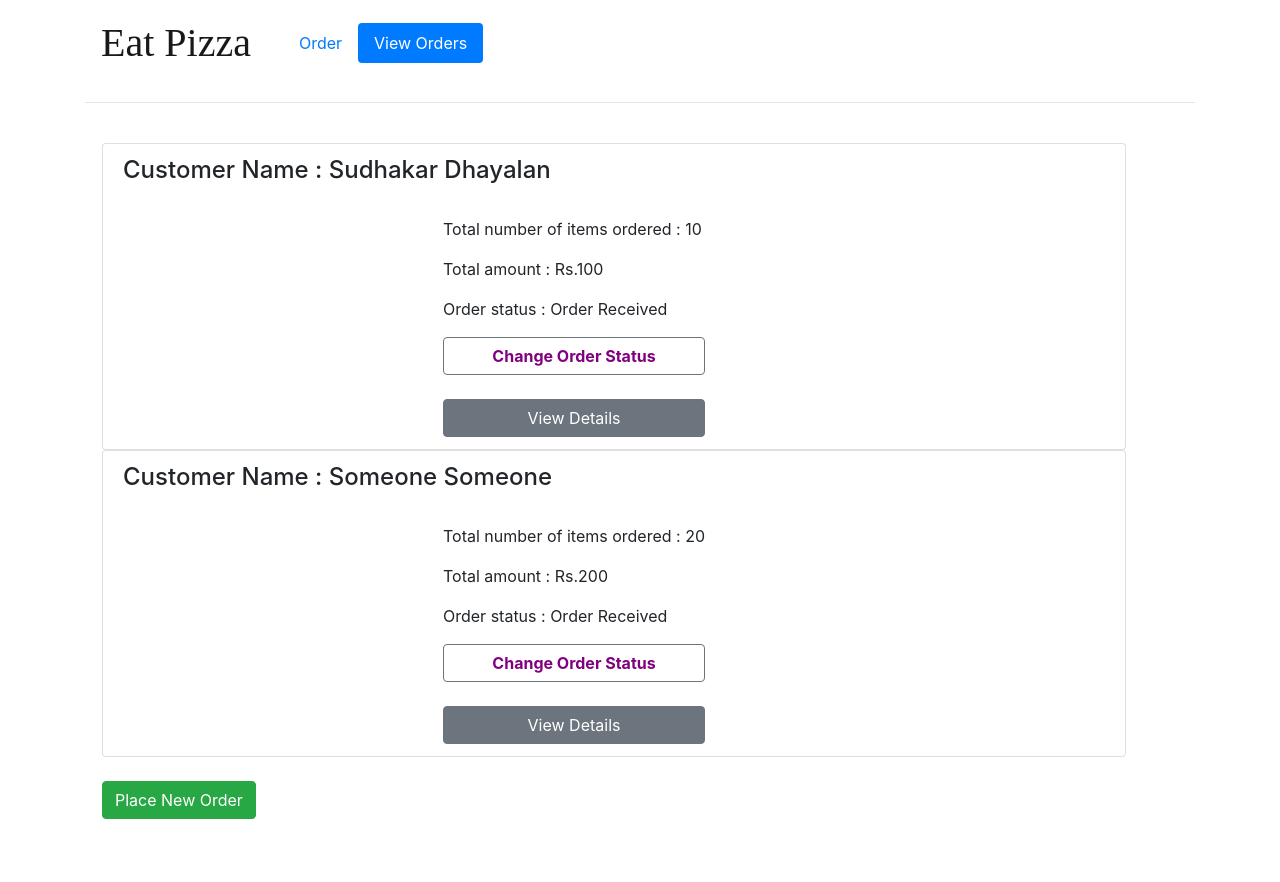
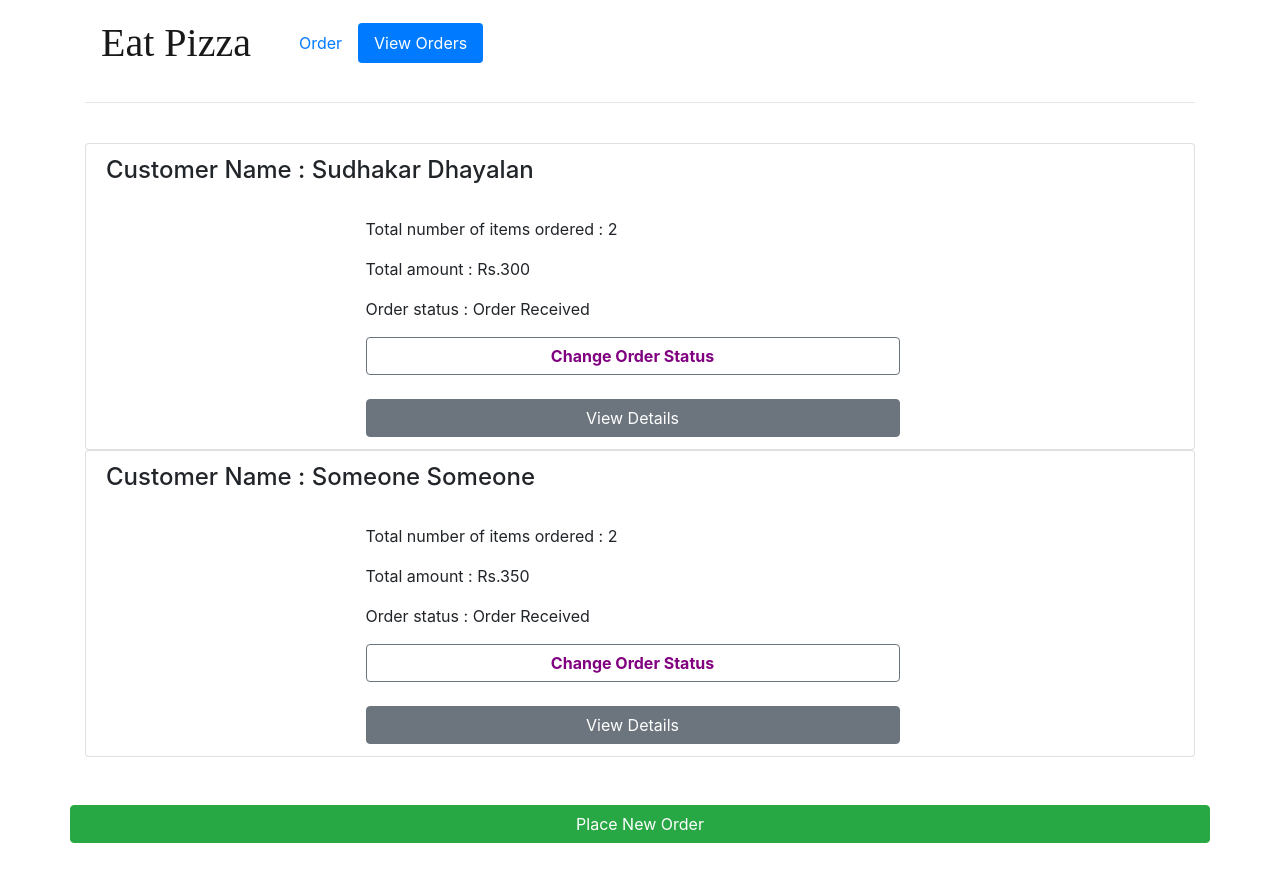
Before and after one commit to sudhakar-dhayalan/pizza, an Angular app: page /view-orders in a window 1280 px wide. Shown: the top 882 px of the page. Before the commit the page ends 819 px from the top, so only its background shows below. Built offline with nearby package versions, Linux system fonts and the light colour scheme.

Commit message:
layout completed

```diff
--- a/src/app/app.component.html
+++ b/src/app/app.component.html
@@ -1,7 +1,10 @@
 <div class="container">
     <app-navbar></app-navbar>
+
     <hr>
-    <div class="row" style="padding-left: 2rem; padding-top: 1.5rem;">
-        <router-outlet></router-outlet>
-    </div>
+    <br>
+
+    <router-outlet></router-outlet>
+
+    <br> <br>
 </div>
--- a/src/app/order-details/order-details.component.css
+++ b/src/app/order-details/order-details.component.css
@@ -1,3 +1,8 @@
 .bold {
     font-weight: bold;
 }
+
+.blue-shade-bg {
+    background-color: #eff7e1;
+    /* background-color: #f4f9f9; */
+}
--- a/src/app/order-details/order-details.component.html
+++ b/src/app/order-details/order-details.component.html
@@ -1,4 +1,7 @@
-<div>
+<div class="blue-shade-bg">
+    <br>
+    <div class="offset-md-1 col-md-10">
+        <h3><u>Order Details:</u></h3> <br>
         <div class="row">
             <div class="col-xs-3 col-md-5 bold">Customer Name</div>
             <div class="col-xs-9 col-md-7">{{order?.customerName |firstLetterUp}}</div>
@@ -32,3 +35,5 @@
             </div>
         </div>
     </div>
+    <br>
+</div>
--- a/src/app/order.service.ts
+++ b/src/app/order.service.ts
@@ -13,40 +13,40 @@ export class OrderService {
         new Order(
             ++this.id,
             "sudhakar dhayalan",
-            10,
-            100,
+            2,
+            300,
             StatusOfOrder.OrderRecieved,
             [
               new OrderDetails("veg pizza", 100, 1),
               new OrderDetails("chicken pizza", 200, 1)
             ],
             new DeliveryAddress(
-              "73",
-              "Big Street",
-              "Marudampakkam",
-              "Ranipet",
-              "TamilNadu",
-              632405,
+              "123",
+              "Some Street",
+              "KR Puram",
+              "KR Puram",
+              "Karnataka",
+              533005,
               "India"
             )
         ),
         new Order(
             ++this.id,
             "someone someone",
-            20,
-            200,
+            2,
+            350,
             StatusOfOrder.OrderRecieved,
             [
               new OrderDetails("veg pizza", 100, 1),
-              new OrderDetails("chicken pizza", 200, 1)
+              new OrderDetails("chicken pizza", 250, 1)
             ],
             new DeliveryAddress(
-              "234",
-              "2nd cross",
-              "HRBR",
-              "Kalyanagar",
+              "98",
+              "10th cross",
+              "Marathalli",
+              "Whitefield",
               "Karnataka",
-              632408,
+              630908,
               "India"
             )
         ),
--- a/src/app/order/order.component.html
+++ b/src/app/order/order.component.html
@@ -1 +1 @@
-<p>order works!</p>
+<h5>Form comes here with relevant fields to place an order</h5>
--- a/src/app/view-orders/order-list-item/order-list-item.component.html
+++ b/src/app/view-orders/order-list-item/order-list-item.component.html
@@ -1,13 +1,14 @@
-<li class="list-group-item col-xs-12 grey-shade">
+<li class="list-group-item grey-shade">
 
     <h4 class="list-group-item-heading">Customer Name : {{orderItem.customerName |firstLetterUp}}</h4> <br>
-
-    <div class="list-group" style="margin-left: 20rem; margin-right: 25rem; ">
-        <p class="list-group-item-text">Total number of items ordered : {{orderItem.totalNoOfItems}}</p>
-        <p class="list-group-item-text">Total amount : Rs.{{orderItem.totalAmount}}</p>
-        <p class="list-group-item-text">Order status : {{orderItem.statusOfOrder}}</p>
-        <button class="btn btn-outline-secondary custom-btn-style" (click)="changeOrderStatus()" [disabled]="orderItem.statusOfOrder === 'Ready to serve'">Change Order Status</button> &nbsp;&nbsp;
-        <button class="btn btn-secondary" (click)="showOrderDetails()">View Details</button>
+    <div class="row">
+        <div class="list-group offset-md-3 col-md-6">
+            <p class="list-group-item-text">Total number of items ordered : {{orderItem.totalNoOfItems}}</p>
+            <p class="list-group-item-text">Total amount : Rs.{{orderItem.totalAmount}}</p>
+            <p class="list-group-item-text">Order status : {{orderItem.statusOfOrder}}</p>
+            <button class="btn btn-outline-secondary custom-btn-style" (click)="changeOrderStatus()" [disabled]="orderItem.statusOfOrder === 'Ready to serve'">Change Order Status</button> &nbsp;&nbsp;
+            <button class="btn btn-secondary" (click)="showOrderDetails()">View Details</button>
+        </div>
     </div>
 
 </li>
--- a/src/app/view-orders/view-orders.component.html
+++ b/src/app/view-orders/view-orders.component.html
@@ -1,9 +1,11 @@
-<div class="col-xs-12">
-    <app-order-list-item
-    *ngFor="let order of orders"
-    [orderItem]="order"></app-order-list-item>
+<div class="row">
+
+    <app-order-list-item class="col-md-12" *ngFor="let order of orders" [orderItem]="order"></app-order-list-item>
+
 </div>
 
-<br>
+<br><br>
 
-<button class="btn btn-success" routerLink="/order">Place New Order</button>
+<div class="row">
+    <button class="col-md-12 btn btn-success" routerLink="/order">Place New Order</button>
+</div>
```
Lines whose indentation alone changed are shown as unchanged.
